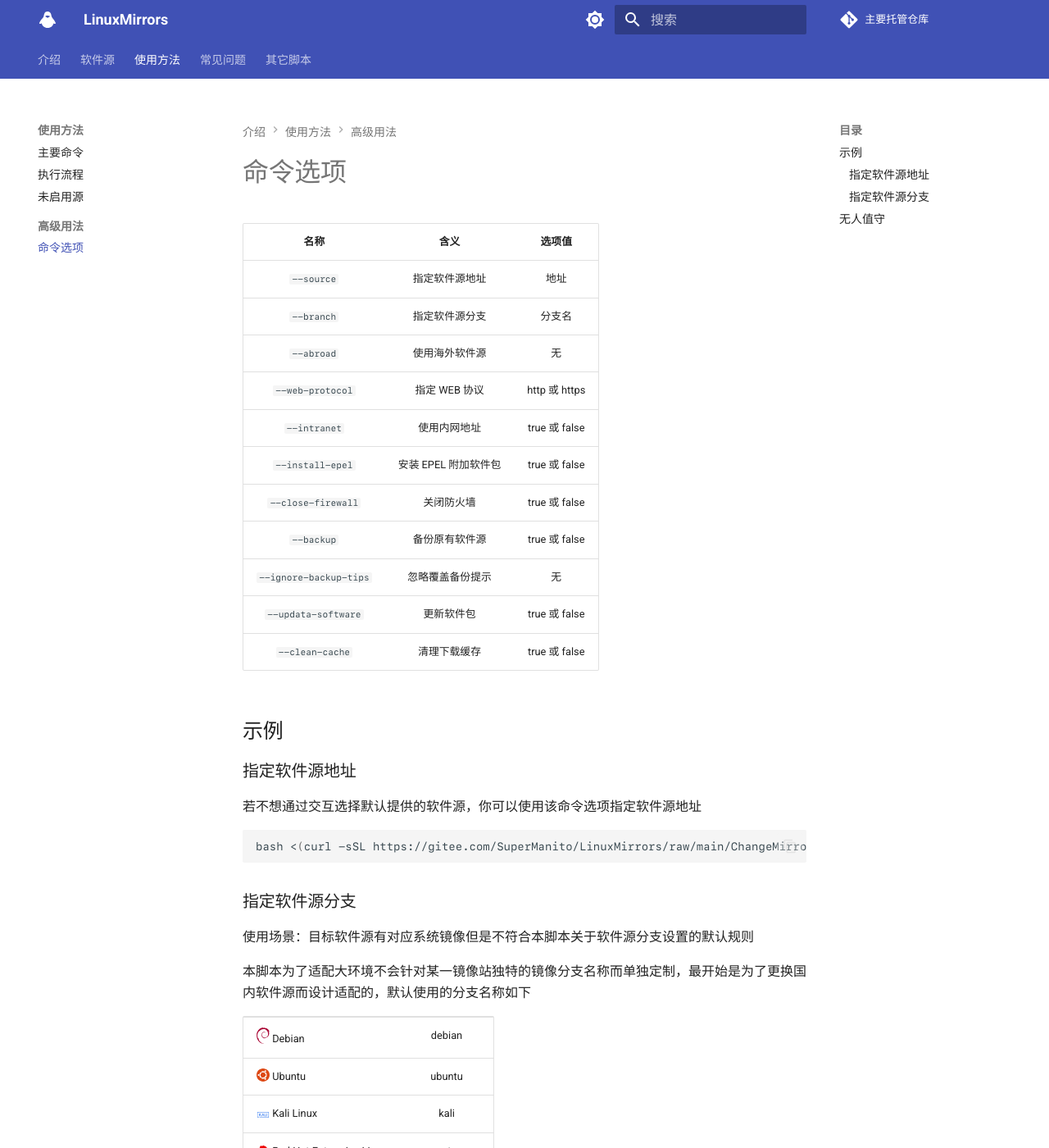
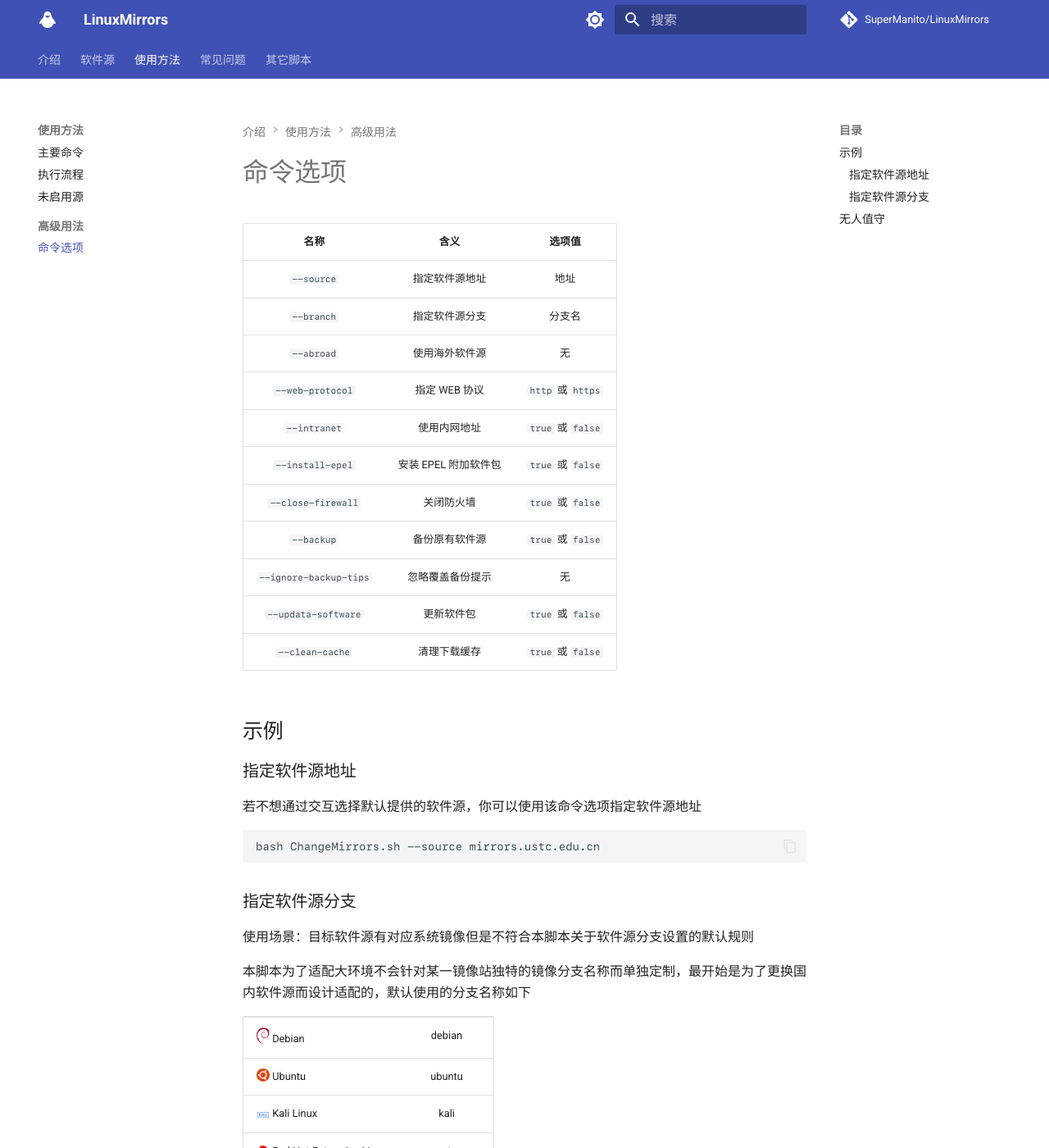
Before and after one commit to SuperManito/LinuxMirrors, an MkDocs documentation site: the page built from docs/use/command-options.md, in a window 1280 px wide and 1400 px high. Shown: the whole window at 82% size. Built offline with MkDocs 1.6.1 and Material for MkDocs 9.7.7, drawn with Linux system fonts in a browser that asks for light colours; comment, search, counter and statistics services are not loaded; some of the changed text lies outside the part shown.

Commit message:
更新文档

````diff
--- a/docs/use/command-options.md
+++ b/docs/use/command-options.md
@@ -4,14 +4,14 @@
 | `--source` | 指定软件源地址 | 地址 |
 | `--branch` | 指定软件源分支 | 分支名 |
 | `--abroad` | 使用海外软件源 | 无 |
-| `--web-protocol` | 指定 WEB 协议 | http 或 https |
-| `--intranet` | 使用内网地址 | true 或 false |
-| `--install-epel` | 安装 EPEL 附加软件包 | true 或 false |
-| `--close-firewall` | 关闭防火墙 | true 或 false |
-| `--backup` | 备份原有软件源 | true 或 false |
+| `--web-protocol` | 指定 WEB 协议 | `http` 或 `https` |
+| `--intranet` | 使用内网地址 | `true` 或 `false` |
+| `--install-epel` | 安装 EPEL 附加软件包 | `true` 或 `false` |
+| `--close-firewall` | 关闭防火墙 | `true` 或 `false` |
+| `--backup` | 备份原有软件源 | `true` 或 `false` |
 | `--ignore-backup-tips` | 忽略覆盖备份提示 | 无 |
-| `--updata-software` | 更新软件包 | true 或 false |
-| `--clean-cache` | 清理下载缓存 | true 或 false |
+| `--updata-software` | 更新软件包 | `true` 或 `false` |
+| `--clean-cache` | 清理下载缓存 | `true` 或 `false` |
 
 ## 示例
 
@@ -20,7 +20,7 @@
 若不想通过交互选择默认提供的软件源，你可以使用该命令选项指定软件源地址
 
 ``` bash
-bash <(curl -sSL https://gitee.com/SuperManito/LinuxMirrors/raw/main/ChangeMirrors.sh)
+bash ChangeMirrors.sh --source mirrors.ustc.edu.cn
 ```
 
 ### 指定软件源分支
--- a/mkdocs.yml
+++ b/mkdocs.yml
@@ -1,5 +1,5 @@
 site_name: LinuxMirrors
-repo_name: 主要托管仓库
+repo_name: SuperManito/LinuxMirrors
 repo_url: https://github.com/SuperManito/LinuxMirrors
 edit_uri: edit/main/docs/
 copyright: Copyright &copy; 2021 - 2023 <a href="https://github.com/SuperManito" target="_blank"> SuperManito</a>
````
Also changed, not shown: other parts of docs/use/command-options.md (+2 -2 lines), README.md (+3 -5 lines), docs/index.md (+0 -3 lines).
